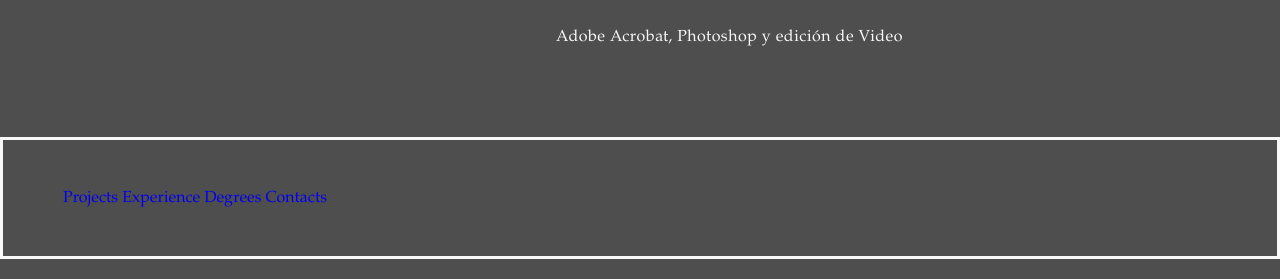
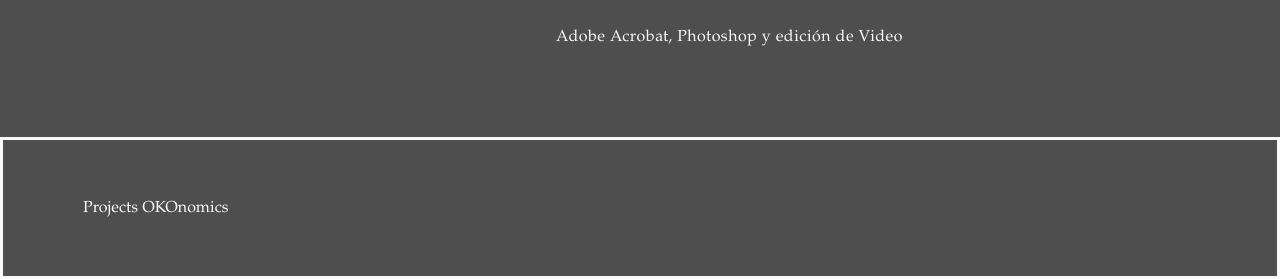
Before and after one commit to JordiAmatH/JordiAmatH.github.io, a plain HTML site: page index.html in a window 1280 px wide. Shown: the part 836-1115 px from the top of the page. Drawn offline with Linux system fonts and the light colour scheme.

Commit message:
Reformated the footer

```diff
--- a/index.html
+++ b/index.html
@@ -89,10 +89,10 @@
 
 <footer>
   <div>
-      <a class="white:hover" href=Articles.html>Projects</a>
-      <a class="white:hover" href=Articles.html>Experience</a>
-      <a class="white:hover" href=Articles.html>Degrees</a>
-      <a class="white:hover" href=Articles.html>Contacts</a>
+      <div>
+      <a class="white white:hover" href=Articles.html>Projects</a>
+      <a class="white white:hover" href=https://okonomics.github.io/>OKOnomics</a>
+
   </div>
 </footer>
 </body>
```
